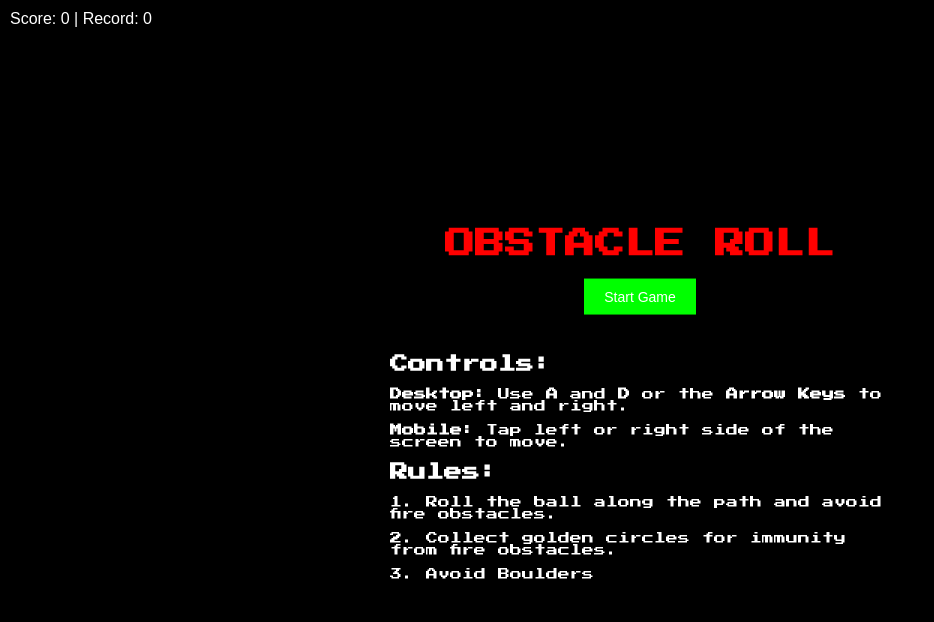
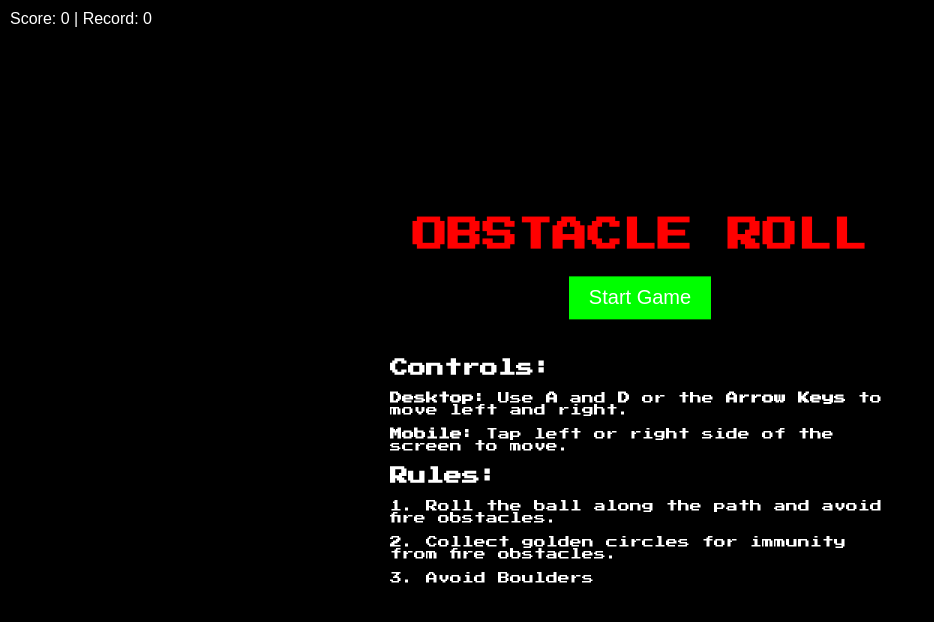
Before and after one commit to MUHARABI/Obstacle-Roll, a plain HTML site: page index.html in a window 1280 px wide. Shown: the whole page, without its empty margins (0-934 px from the left). Drawn offline with nearby package versions, Linux system fonts and the light colour scheme.

Commit message:
Update index.html

```diff
--- a/index.html
+++ b/index.html
@@ -34,12 +34,13 @@
             overflow: auto; /* Allow scrolling within the screen */
         }
         #startScreen h1 {
-            font-size: 30px; /* Smaller font size */
+            font-size: 35px; /* Smaller font size */
             color: red;
-            margin-bottom: 20px;
+
+            margin-top: 15px;
         }
         #startScreen button, #gameOverScreen button {
-            font-size: 14px; /* Smaller font size */
+            font-size: 20px; /* Smaller font size */
             padding: 10px 20px;
             cursor: pointer;
             border: none;
@@ -112,6 +113,7 @@
 </head>
 <body>
     <audio id="backgroundMusic" src="audio.mp3" loop></audio>
+    <audio id="ringSound" src="ring.mp3"></audio>
     <div id="startScreen">
         <h1>OBSTACLE ROLL</h1>
         <button id="startGame" onclick="startGame()">Start Game</button>
```
